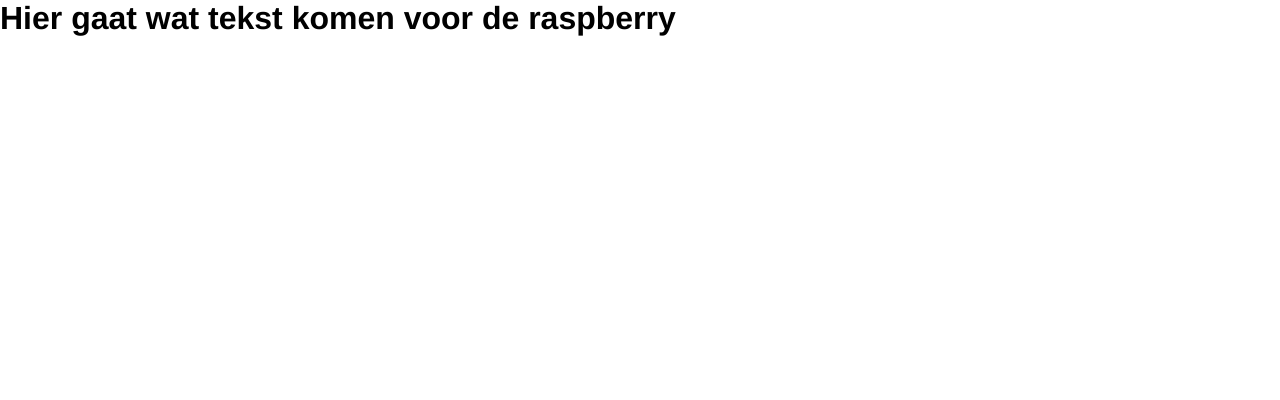
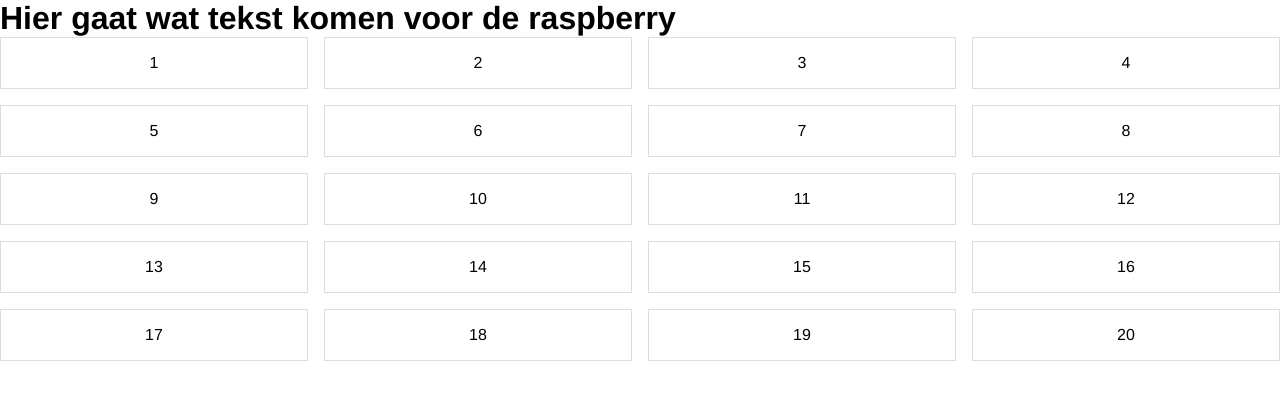
Before and after one commit to Pimvandermeer/clockproject, a website: page website_rasp/public/index.html in a window 1280 px wide. Drawn offline with Linux system fonts and the light colour scheme.

Commit message:
grid maken

```diff
--- a/website_rasp/public/index.html
+++ b/website_rasp/public/index.html
@@ -10,6 +10,7 @@
 </head>
 <body>
    <h1>Hier gaat wat tekst komen voor de raspberry</h1>
+   <div class="container"></div>
 
    <script src="script/script.js"></script>
 </body>
--- /dev/null
+++ b/website_rasp/public/sass/components/_grid.scss
@@ -0,0 +1,17 @@
+:root {
+    --grid-cols: 1;
+    --grid-rows: 1;
+  }
+
+  .container {
+    display: grid;
+    grid-gap: 1em;
+    grid-template-rows: repeat(var(--grid-rows), 1fr);
+    grid-template-columns: repeat(var(--grid-cols), 1fr);
+  }
+
+  .grid-item {
+    padding: 1em;
+    border: 1px solid #ddd;
+    text-align: center;
+  }
--- a/website_rasp/public/sass/main.scss
+++ b/website_rasp/public/sass/main.scss
@@ -1 +1,3 @@
 @import "base/base";
+
+@import"components/grid";
--- a/website_rasp/public/script/script.js
+++ b/website_rasp/public/script/script.js
@@ -1 +1,21 @@
-console.log("test van script.js");
+const container = document.querySelector(".container");
+
+function makeRows(rows, cols) {
+  container.style.setProperty('--grid-rows', rows);
+  container.style.setProperty('--grid-cols', cols);
+
+  for (c = 0; c < (rows * cols); c++) {
+    let cell = document.createElement("div");
+    cell.innerText = (c + 1);
+    container.appendChild(cell).className = `grid-item ${c + 1}`;
+  };
+};
+
+makeRows(5, 4);
+
+const griditem = document.querySelector(".grid-item");
+
+griditem.addEventListener('click', () => {
+    event.preventDefault();
+    console.log(this);
+});
```
Also changed, not shown: website_rasp/public/css/style.css.
